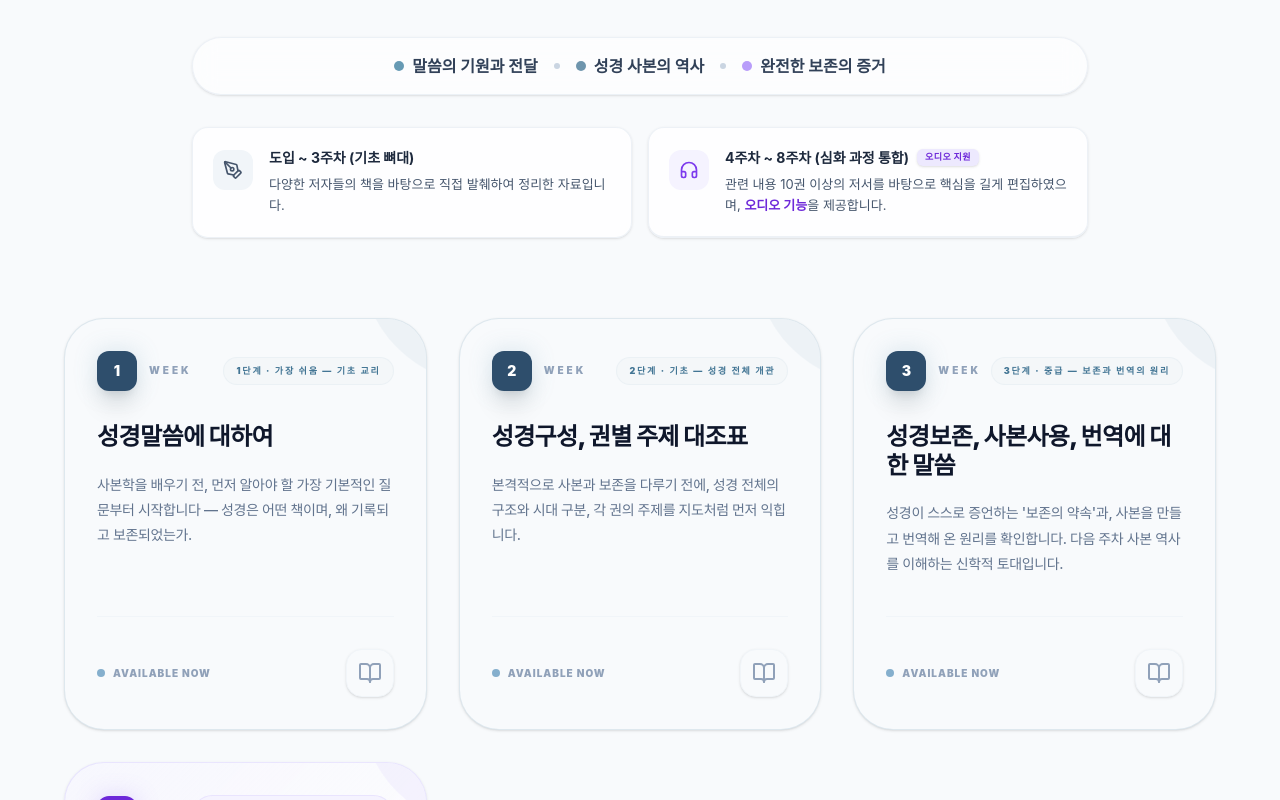
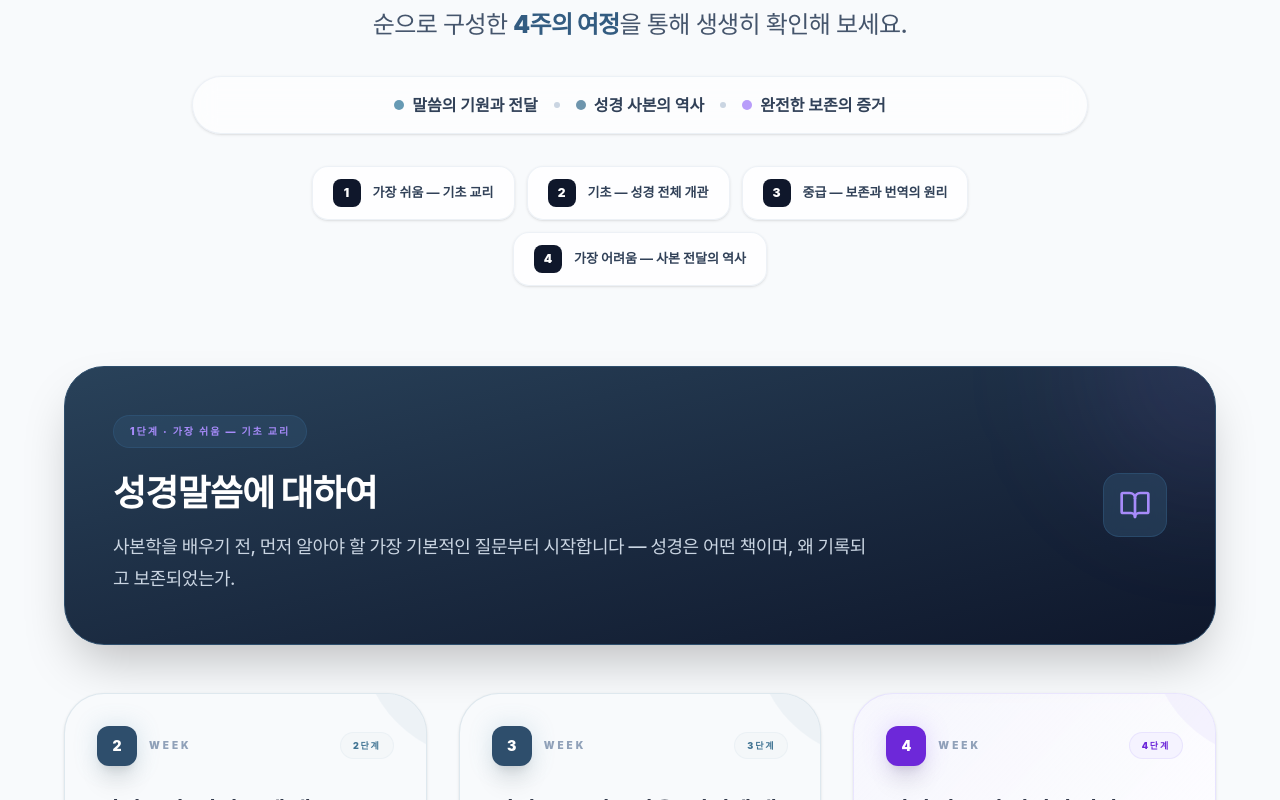
Before and after one commit to seochord/manuscriptology, a React (Vite) app: page / in a window 1280 px wide. Shown: the part 460-1260 px from the top of the page. Built offline with nearby package versions, Linux system fonts and the light colour scheme; a web font is replaced by a local one.

Commit message:
Refactor Home component for week 1 curriculum
Removed unused imports and refactored curriculum data handling to focus on week 1 instead of week 0. Updated text content to reflect changes in the curriculum structure.

```diff
--- a/src/components/Home.tsx
+++ b/src/components/Home.tsx
@@ -1,5 +1,5 @@
 import { motion } from 'motion/react';
-import { BookOpen, Clock, ShieldCheck, Users, Headphones, PenTool } from 'lucide-react';
+import { BookOpen, ShieldCheck } from 'lucide-react';
 import { curriculumData } from '../data/curriculum';
 
 interface HomeProps {
@@ -7,18 +7,6 @@ interface HomeProps {
 }
 
 export default function Home({ onSelectLecture }: HomeProps) {
-  // Group by stage
-  const stages = curriculumData.reduce((acc, lecture) => {
-    if (!acc[lecture.stage]) {
-      acc[lecture.stage] = {
-        title: lecture.stageTitle,
-        lectures: []
-      };
-    }
-    acc[lecture.stage].lectures.push(lecture);
-    return acc;
-  }, {} as Record<number, { title: string; lectures: typeof curriculumData }>);
-
   return (
     <div className="max-w-6xl mx-auto pb-24 relative">
       {/* Decorative Background Elements */}
@@ -40,7 +28,7 @@ export default function Home({ onSelectLecture }: HomeProps) {
         </h1>
         <p className="text-xl md:text-2xl text-slate-600 max-w-3xl mx-auto leading-relaxed font-medium tracking-tight mb-8">
           영원불변한 하나님의 말씀이 어떤 역사적 과정과 절대적인 섭리 속에서
-          완벽하게 보존되어 우리에게 주어졌는지 <span className="text-brand-700 font-black">9주의 여정</span>을 통해 생생히 확인해 보세요.
+          완벽하게 보존되어 우리에게 주어졌는지, 사본학 초보자를 위해 쉬운 내용부터 어려운 내용 순으로 구성한 <span className="text-brand-700 font-black">4주의 여정</span>을 통해 생생히 확인해 보세요.
         </p>
 
         <div className="flex flex-col md:flex-row items-center justify-center gap-4 text-base font-bold text-slate-700 bg-white/60 py-4 px-8 rounded-full border border-slate-200/60 shadow-sm max-w-4xl mx-auto backdrop-blur-md">
@@ -60,55 +48,35 @@ export default function Home({ onSelectLecture }: HomeProps) {
           </div>
         </div>
 
-        <div className="mt-8 grid grid-cols-1 md:grid-cols-2 gap-4 max-w-4xl mx-auto text-left">
-          <motion.div
-            initial={{ opacity: 0, y: 10 }}
-            animate={{ opacity: 1, y: 0 }}
-            transition={{ delay: 0.1 }}
-            className="bg-white/80 backdrop-blur-sm border border-slate-200/60 rounded-2xl p-5 shadow-sm flex items-start gap-4 hover:shadow-md hover:bg-white transition-all"
-          >
-            <div className="bg-slate-100 p-2.5 rounded-xl text-slate-600 mt-0.5 shrink-0">
-              <PenTool className="w-5 h-5" />
-            </div>
-            <div>
-              <h3 className="font-bold text-slate-800 text-sm mb-1.5">도입 ~ 3주차 (기초 뼈대)</h3>
-              <p className="text-slate-600 text-[13px] leading-relaxed">
-                다양한 저자들의 책을 바탕으로 직접 발췌하여 정리한 자료입니다.
-              </p>
-            </div>
-          </motion.div>
-
-          <motion.div
-            initial={{ opacity: 0, y: 10 }}
-            animate={{ opacity: 1, y: 0 }}
-            transition={{ delay: 0.2 }}
-            className="bg-white/80 backdrop-blur-sm border border-slate-200/60 rounded-2xl p-5 shadow-sm flex items-start gap-4 hover:shadow-md border-b-2 hover:border-b-accent-500 hover:bg-white transition-all group"
-          >
-            <div className="bg-accent-50 p-2.5 rounded-xl text-accent-600 mt-0.5 shrink-0 group-hover:scale-110 transition-transform">
-              <Headphones className="w-5 h-5" />
-            </div>
-            <div>
-              <h3 className="font-bold text-slate-800 text-sm mb-1.5 flex items-center gap-2">
-                4주차 ~ 8주차 (심화 과정 통합)
-                <span className="inline-flex items-center px-2 py-0.5 rounded-md bg-accent-100 text-accent-700 text-[9px] uppercase tracking-wider font-black shadow-sm">오디오 지원</span>
-              </h3>
-              <p className="text-slate-600 text-[13px] leading-relaxed">
-                관련 내용 10권 이상의 저서를 바탕으로 핵심을 길게 편집하였으며, <span className="font-bold text-accent-700">오디오 기능</span>을 제공합니다.
-              </p>
-            </div>
-          </motion.div>
+        <div className="mt-8 flex flex-wrap items-center justify-center gap-3 max-w-4xl mx-auto text-left">
+          {curriculumData.map((lecture, idx) => (
+            <motion.div
+              key={lecture.week}
+              initial={{ opacity: 0, y: 10 }}
+              animate={{ opacity: 1, y: 0 }}
+              transition={{ delay: idx * 0.08 }}
+              className="bg-white/80 backdrop-blur-sm border border-slate-200/60 rounded-2xl px-5 py-3 shadow-sm flex items-center gap-3 hover:shadow-md hover:bg-white transition-all"
+            >
+              <span className="w-7 h-7 rounded-lg bg-slate-900 text-white flex items-center justify-center text-xs font-black shrink-0">
+                {lecture.week}
+              </span>
+              <span className="text-slate-700 text-[13px] font-bold leading-tight">
+                {lecture.stageTitle.split('·')[1]?.trim() ?? lecture.stageTitle}
+              </span>
+            </motion.div>
+          ))}
         </div>
       </header>
 
-      {/* Introduction Banner (Week 0) */}
-      {curriculumData.find(l => l.week === 0) && (
+      {/* Week 1 Banner (Introduction) */}
+      {curriculumData.find(l => l.week === 1) && (
         <div className="px-4 md:px-0 mb-12">
           <motion.div
             initial={{ opacity: 0, y: 20 }}
             whileInView={{ opacity: 1, y: 0 }}
             viewport={{ once: true }}
             whileHover={{ y: -4, scale: 1.01 }}
-            onClick={() => onSelectLecture(0)}
+            onClick={() => onSelectLecture(1)}
             className="group bg-gradient-to-br from-brand-900 to-slate-900 rounded-[2.5rem] p-8 md:p-12 border border-brand-800 shadow-2xl hover:shadow-brand-900/50 transition-all duration-500 cursor-pointer relative overflow-hidden flex flex-col md:flex-row items-center justify-between gap-8"
           >
             {/* Background Accent */}
@@ -117,14 +85,14 @@ export default function Home({ onSelectLecture }: HomeProps) {
             <div className="relative z-10 flex-1">
               <div className="flex items-center gap-3 mb-6">
                 <div className="text-[10px] font-black text-accent-400 uppercase tracking-[0.2em] bg-brand-800/50 px-4 py-2 rounded-full border border-brand-700/50">
-                  {curriculumData.find(l => l.week === 0)?.stageTitle}
+                  {curriculumData.find(l => l.week === 1)?.stageTitle}
                 </div>
               </div>
               <h3 className="text-3xl md:text-4xl font-black text-white mb-4 group-hover:text-accent-400 transition-colors leading-[1.2] tracking-tight">
-                {curriculumData.find(l => l.week === 0)?.title}
+                {curriculumData.find(l => l.week === 1)?.title}
               </h3>
               <p className="text-slate-300 text-base md:text-lg leading-[1.8] font-medium tracking-tight max-w-3xl">
-                {curriculumData.find(l => l.week === 0)?.description}
+                {curriculumData.find(l => l.week === 1)?.description}
               </p>
             </div>
 
@@ -138,7 +106,7 @@ export default function Home({ onSelectLecture }: HomeProps) {
       )}
 
       <div className="grid grid-cols-1 sm:grid-cols-2 lg:grid-cols-3 gap-8 px-4 md:px-0">
-        {curriculumData.filter(l => l.week !== 0).map((lecture, idx) => (
+        {curriculumData.filter(l => l.week !== 1).map((lecture, idx) => (
           <motion.div
             key={lecture.week}
             initial={{ opacity: 0, y: 20 }}
@@ -178,7 +146,7 @@ export default function Home({ onSelectLecture }: HomeProps) {
                     ? "text-brand-600 bg-brand-50 border-brand-100/50"
                     : "text-accent-700 bg-accent-50 border-accent-200/50"
                 }`}>
-                  {lecture.stageTitle.split('(')[0].trim()}
+                  {lecture.stageTitle.split('·')[0].trim()}
                 </div>
               </div>
 
```
